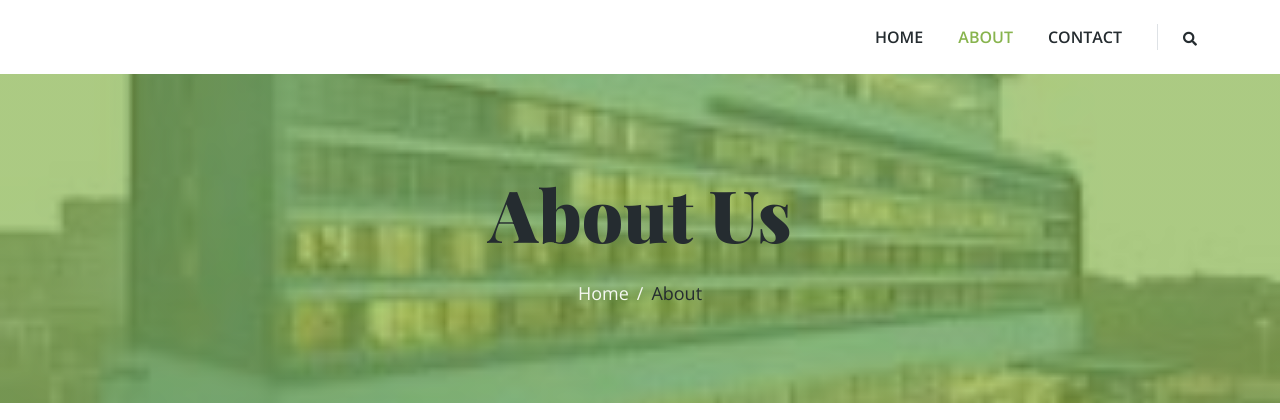
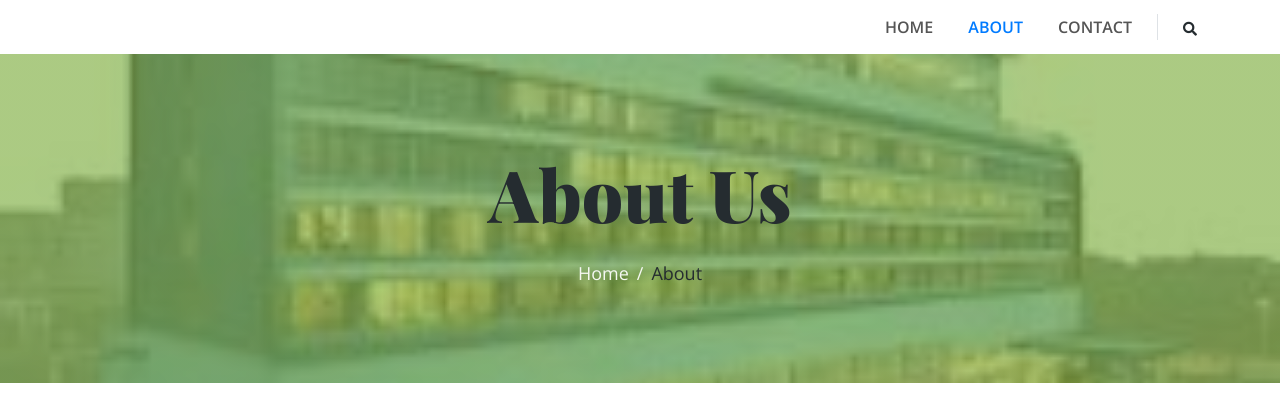
Before and after one commit to Bettgideon/Hotel-Management-system, a PHP site: page /maseno-E-order/about.html in a window 1280 px wide. Shown: the top 420 px of the page. Run offline with PHP 8.4, Linux system fonts and the light colour scheme; some libraries are stand-ins or nearby versions.

Commit message:
dashboard

```diff
--- a/css/style.css
+++ b/css/style.css
@@ -100,9 +100,9 @@
 }
 
 .navbar .navbar-nav .nav-link {
-    margin-right: 35px;
-    padding: 25px 0;
-    color: var(--dark);
+    margin-right: 15px;
+    padding: 15px 10px;
+    color: #555; /* Dark gray color */
     font-weight: 600;
     text-transform: uppercase;
     outline: none;
@@ -110,7 +110,7 @@
 
 .navbar .navbar-nav .nav-link:hover,
 .navbar .navbar-nav .nav-link.active {
-    color: var(--primary);
+    color: #007bff; /* Blue color */
 }
 
 .navbar .dropdown-toggle::after {
@@ -197,6 +197,10 @@
         height: 100%;
         object-fit: cover;
     }
+    .orange-navbar {
+        background-color: orange !important;
+    }
+
 }
 
 .page-header {
```
Also changed, not shown: components/navbar.php (+4 -5 lines).
